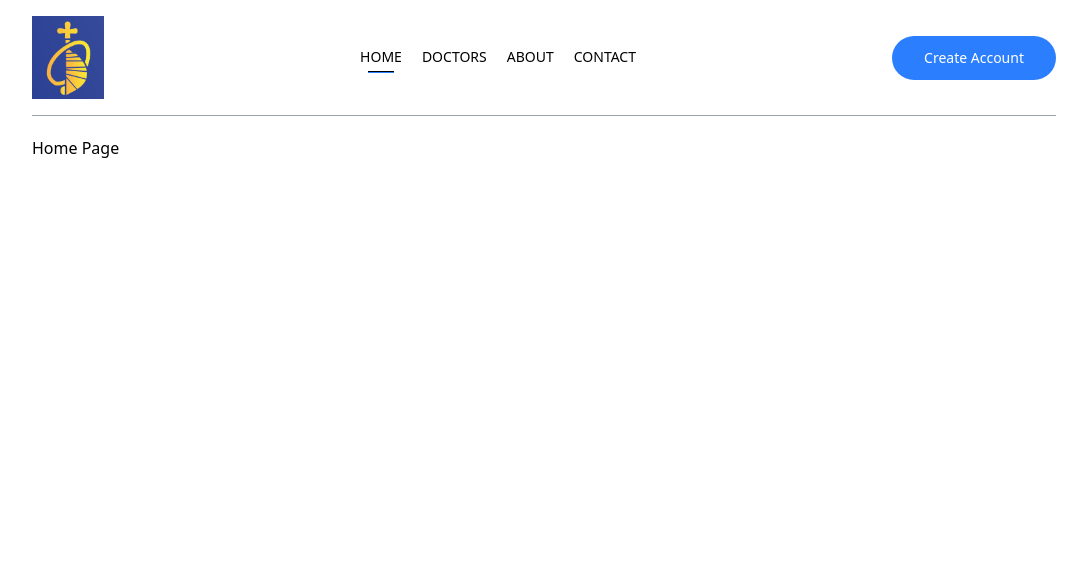
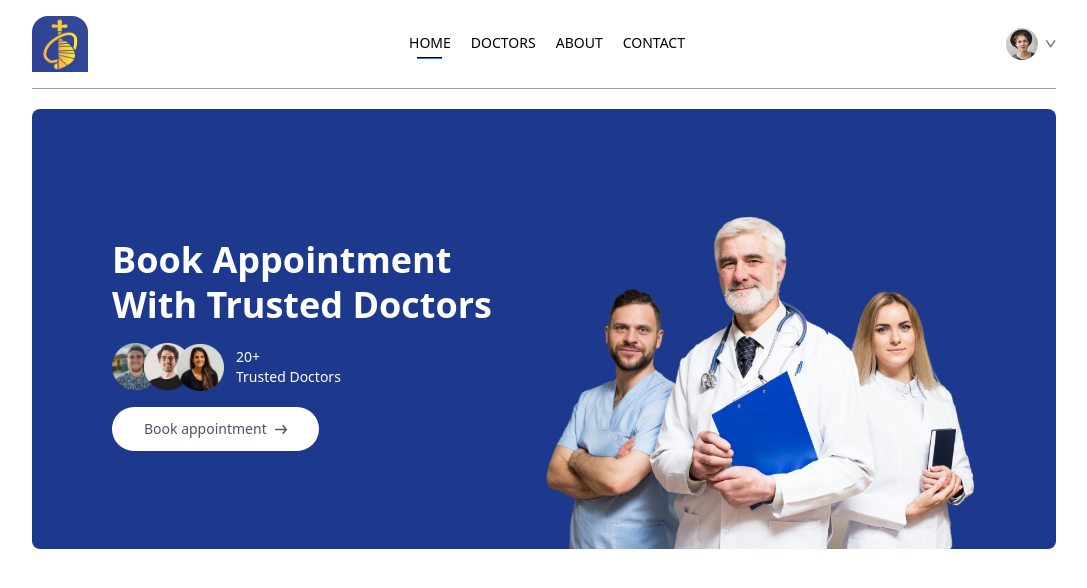
Before and after one commit to KChoi0720/Medical-Centre-Doctor-Appointment-Booking-System-Using-MERN-Stack-React-Express-MongoDB-Nodejs, a React (Vite) app in the folder front-end/: page / in a window 1280 px wide. Shown: the top 588 px of the page, without its empty margins (96-1183 px from the left). Built offline with nearby package versions, Linux system fonts and the light colour scheme.

Commit message:
update home page

```diff
--- /dev/null
+++ b/front-end/src/components/Header.jsx
@@ -0,0 +1,32 @@
+import React from 'react'
+import group_profiles from '../assets/group_profiles.png'
+import arrow_icon from '../assets/arrow_icon.svg'
+import header_img from '../assets/header_img.png'
+
+const Header = () => {
+  return (
+    <div className='flex flex-col md:flex-row flex-wrap bg-blue-900 rounded-lg px-6 md:px-10 lg:px-20'>
+
+      {/* --------- Left Side ---------  */}
+      <div className='md:w-1/2 flex flex-col items-start justify-center gap-4 py-10 m-auto md:py-[10vw] md:mb-[-30px]'>
+        <p className='text-3xl md:text-4xl text-white font-semibold leading-tight md:leading-tight lg:leading-tight'>
+        Book Appointment <br /> With Trusted Doctors
+        </p>
+        <div className='flex flex-col md:flex-row items-center gap-3 text-white text-sm font-light'>
+            <img className='w-28' src={group_profiles} alt="" />
+            <p>20+ <br className='hidden sm:block' /> Trusted Doctors </p>
+        </div>
+        <a href='' className='flex items-center gap-2 bg-white px-8 py-3 rounded-full text-gray-600 text-sm m-auto md:m-0 hover:scale-105 transition-all duration-300'>
+        Book appointment <img className='w-3' src={arrow_icon} alt=''/>
+        </a>
+      </div>
+
+      {/* --------- Right Side ---------  */}
+      <div className='md:w-1/2 relative'>
+        <img className='w-full md:absolute bottom-0 h-auto rounded-lg' src={header_img} />
+      </div>
+    </div>
+  )
+}
+
+export default Header
--- a/front-end/src/components/NavBar.jsx
+++ b/front-end/src/components/NavBar.jsx
@@ -1,12 +1,21 @@
-import React from 'react'
+/* eslint-disable no-unused-vars */
+import React, { useState } from 'react'
 import logo from '../assets/logo1.png';
-import { NavLink } from 'react-router-dom'
+import profile_pic from "../assets/profile_pic.png";
+import dropdown_icon from "../assets/dropdown_icon.svg";
+import { NavLink, useNavigate } from 'react-router-dom'
 
 
 const NavBar = () => {
+
+    const navigate = useNavigate();
+
+    const [showMenu, setShowMenu] = useState(false)
+    const [token, setToken] = useState(true)
+
   return (
     <div className='flex items-center justify-between text-sm py-4 mb-5 border-b border-b-gray-400'>
-      <img className='w-18 cursor-pointer' src={logo} alt="" />
+      <img className='w-14 h-14  rounded-t-2xl cursor-pointer' src={logo} alt="" />
       <ul className='hidden md:flex items-start gap-5 font-medium'>
         <NavLink to='/'>
             <li className='py-1'>HOME</li>
@@ -26,7 +35,20 @@ const NavBar = () => {
         </NavLink>
       </ul>
       <div className='flex items-center gap-4'>
-        <button className='bg-blue-500 text-white px-8 py-3 rounded-3xl font-light hidden md:block' >Create Account</button>
+        {
+            token ? <div className='flex items-center gap-2 cursor-pointer group relative'>
+                <img className='w-8 rounded-full' src={profile_pic} alt='' />
+                <img className='w-2.5' src={dropdown_icon} alt='' />
+                <div className='absolute top-0 right-0 pt-14 text-base font-medium text-gray-600 z-20 hidden group-hover:block'>
+                    <div className='min-w-48 bg-stone-100 rounded flex flex-col gap-4 p-4'>
+                        <p onClick={()=>navigate('my-profile')} className='hover:text-blue-900 cursor-pointer'>My Profile</p>
+                        <p onClick={()=>navigate('my-appointments')} className='hover:text-blue-900 cursor-pointer'>My Appointments</p>
+                        <p onClick={()=>setToken(false)} className='hover:text-blue-900 cursor-pointer'>Logout</p>
+                    </div>
+                </div>
+            </div>
+            :<button onClick={()=>navigate('/login')} className='bg-blue-900 text-white px-8 py-3 rounded-full font-light hidden md:block' >Create Account</button>
+        }
       </div>
     </div>
   )
--- a/front-end/src/pages/Home.jsx
+++ b/front-end/src/pages/Home.jsx
@@ -1,9 +1,10 @@
 import React from 'react'
+import Header from '../components/Header'
 
 const Home = () => {
   return (
     <div>
-      Home Page
+      <Header />
     </div>
   )
 }
```
